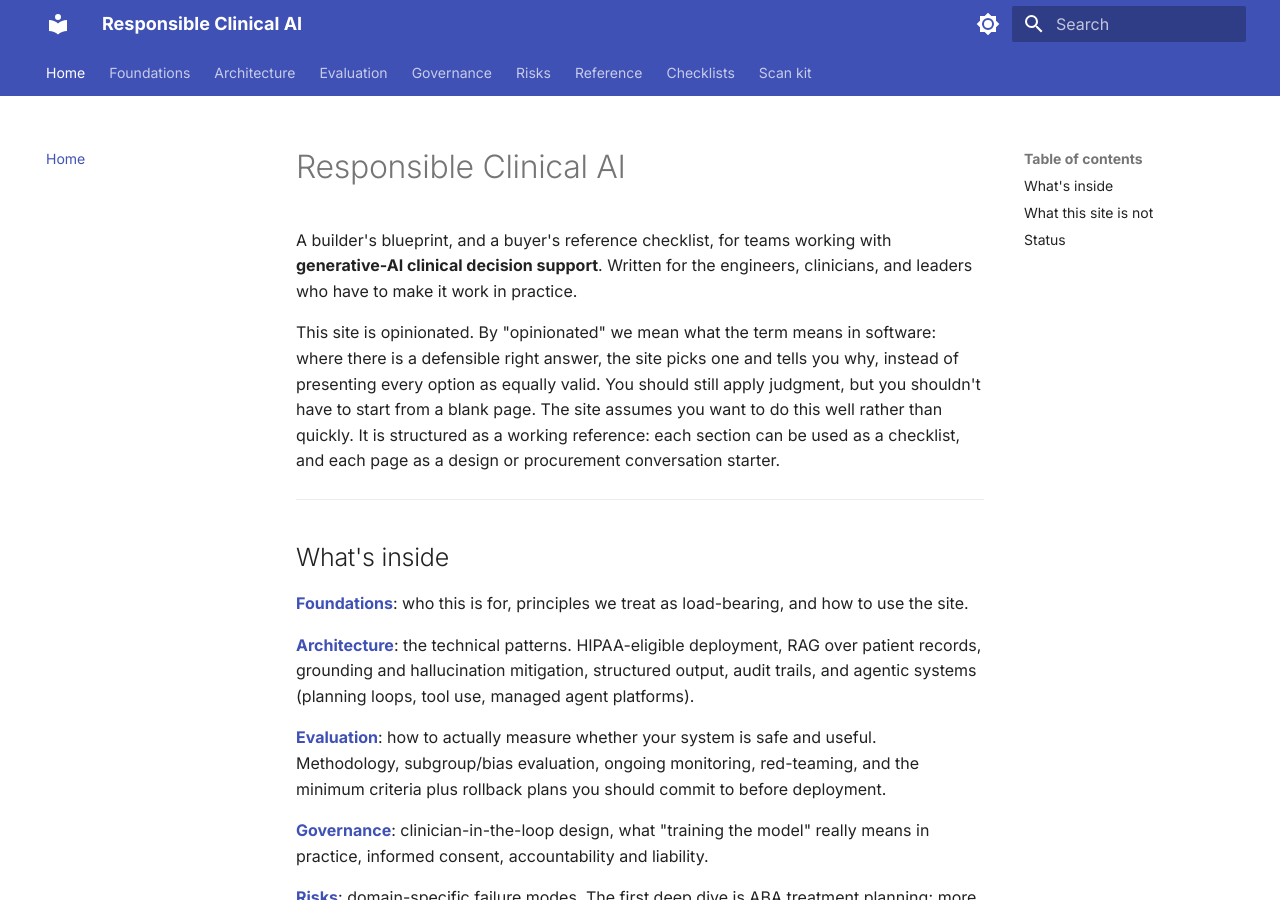
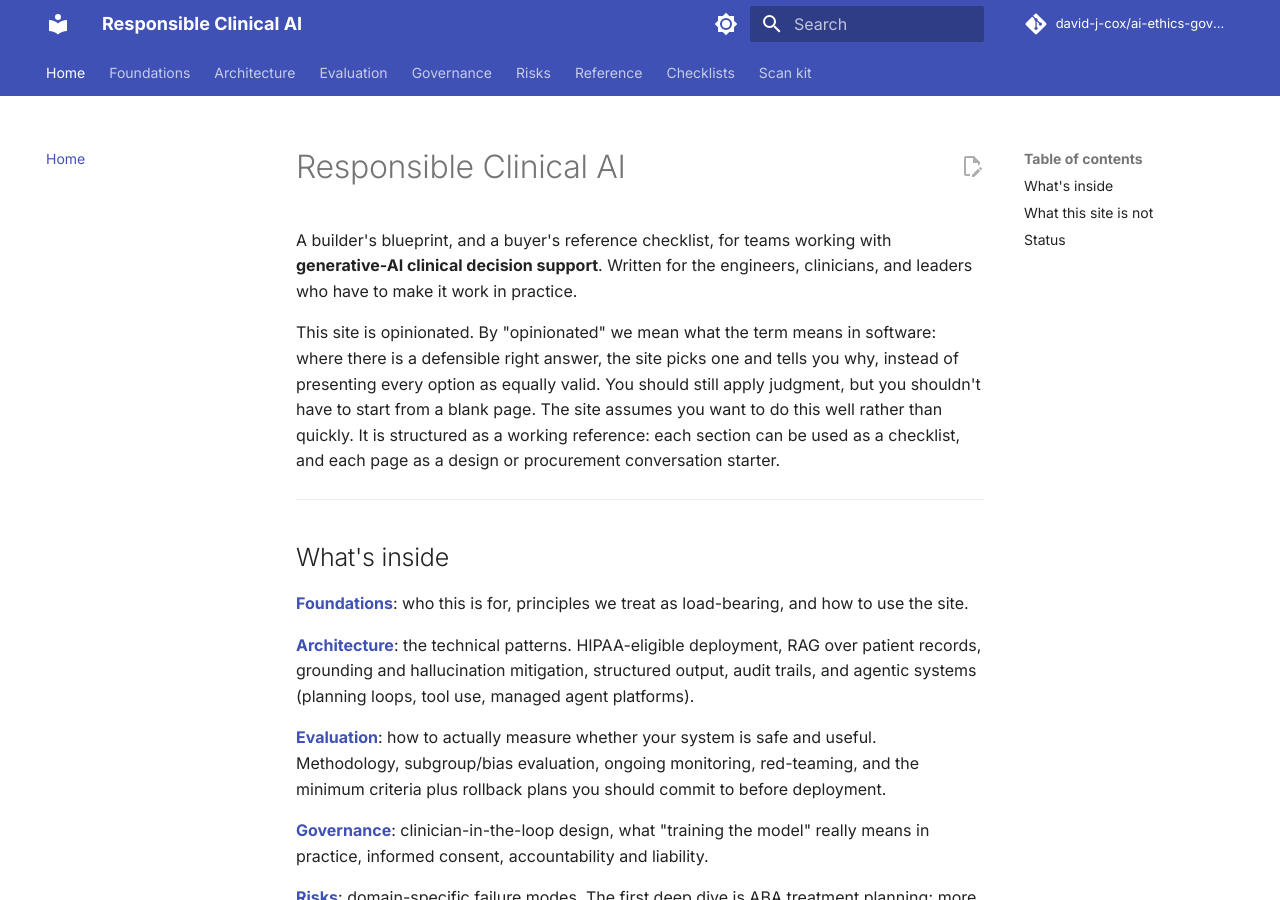
Before and after one commit to david-j-cox/ai-ethics-governance-and-guardrails, an MkDocs documentation site: the page built from docs/index.md, in a window 1280 px wide and 900 px high. Built offline with MkDocs 1.6.1 and Material for MkDocs 9.7.7, drawn with Linux system fonts in a browser that asks for light colours; comment, search, counter and statistics services are not loaded.

Commit message:
Configure custom domain and per-page edit links
Set site_url to the new responsible-clinical-ai.org domain, add repo_url
and edit_uri so MkDocs Material renders the per-page edit pencil that
routes contributors to the GitHub editor on the dev branch.

Co-Authored-By: Claude Opus 4.7 (1M context) <noreply@anthropic.com>

```diff
--- a/mkdocs.yml
+++ b/mkdocs.yml
@@ -1,7 +1,10 @@
 site_name: Responsible Clinical AI
 site_description: A builder's blueprint for generative-AI clinical decision support.
 site_author: David J. Cox
-# site_url will be set when GH Pages domain is finalized
+site_url: https://responsible-clinical-ai.org/
+repo_url: https://github.com/david-j-cox/ai-ethics-governance-and-guardrails
+repo_name: david-j-cox/ai-ethics-governance-and-guardrails
+edit_uri: edit/dev/docs/
 
 theme:
   name: material
```
Also changed, not shown: README.md (+1 -1 lines).
